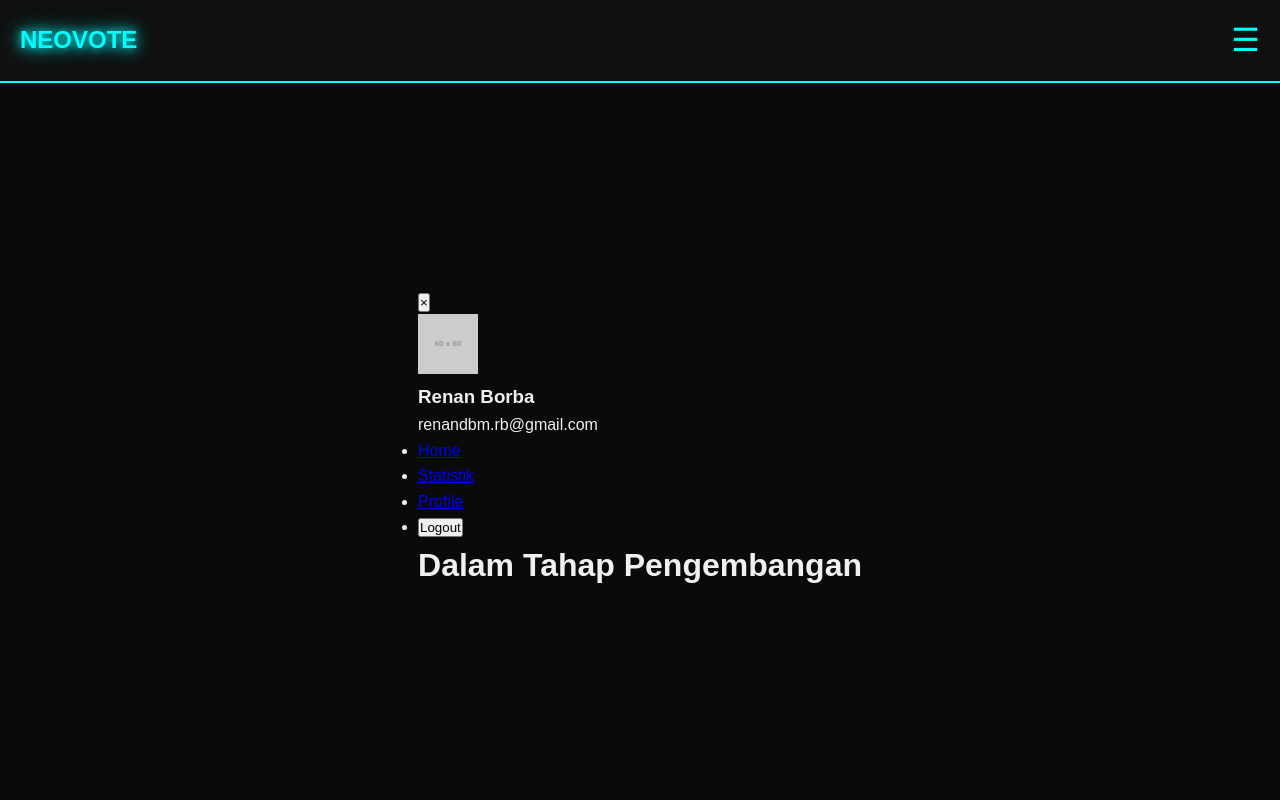
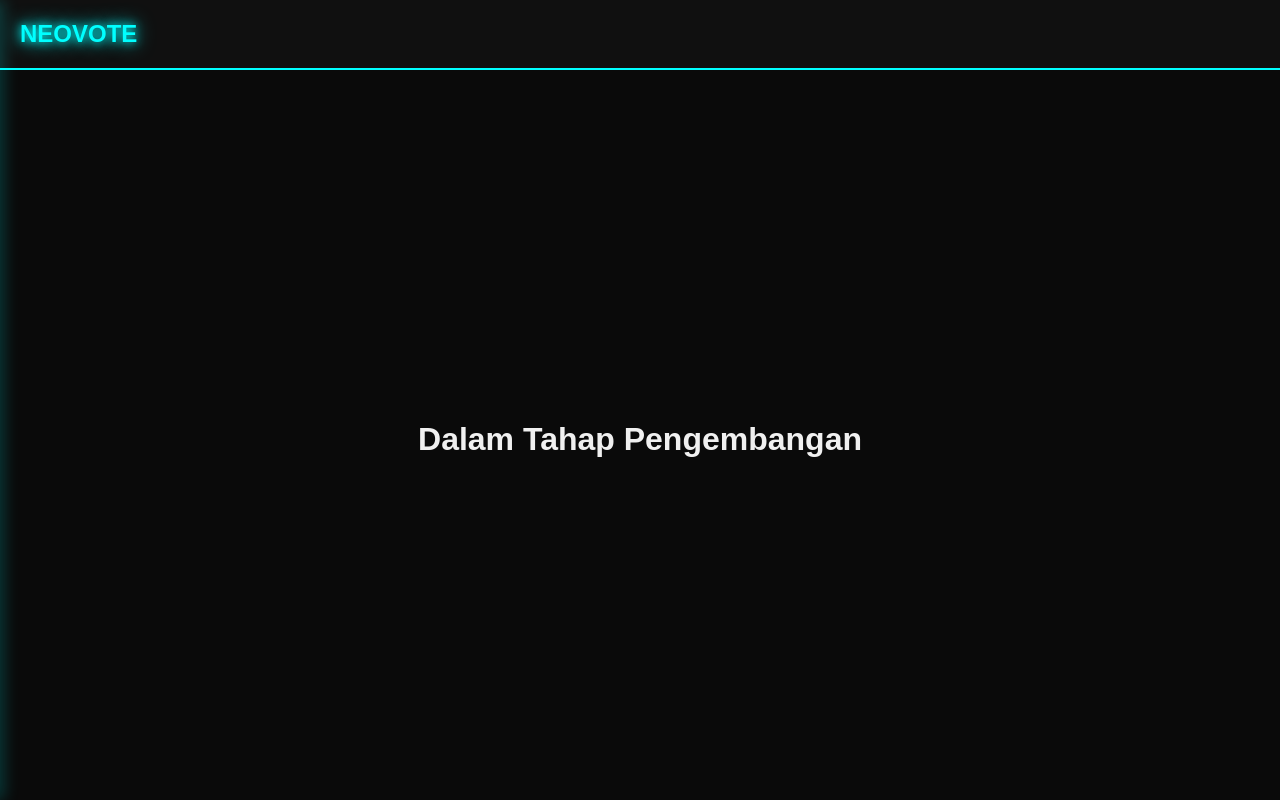
Before and after one commit to Arjuba12/Project_Evotin, a React app in the folder frontend/: page /profile in a window 1280 px wide. Built offline with nearby package versions, Linux system fonts and the light colour scheme; sample sign-in values are in the browser's storage; the HTML template or start-up script is replaced by a standard one.

Commit message:
navbar css edit

```diff
--- a/frontend/src/styles/Navbar.css
+++ b/frontend/src/styles/Navbar.css
@@ -1,6 +1,7 @@
+/* navbar atas */
 .navbar {
   display: flex;
-  justify-content: space-between; /* logo kiri, hamburger kanan */
+  justify-content: space-between;
   align-items: center;
   background: rgba(17, 17, 17, 0.95);
   backdrop-filter: blur(8px);
@@ -20,9 +21,147 @@
   text-shadow: 0 0 10px #0ff, 0 0 20px #0ff;
 }
 
+/* hamburger menu */
 .menu-icon {
   font-size: 2rem;
   cursor: pointer;
   color: #0ff;
-  display: block;
+  display: none;
+  /* default: sembunyikan di desktop */
 }
+
+/* nav-links default (desktop) */
+.nav-links {
+  list-style: none;
+  display: flex;
+  gap: 25px;
+  margin: 0;
+  padding: 0;
+}
+
+.nav-links li a {
+  color: #f0f0f0;
+  text-decoration: none;
+  font-size: 1rem;
+  transition: 0.3s;
+}
+
+.nav-links li a:hover {
+  color: #0ff;
+}
+
+/* sidebar drawer */
+.sidebar {
+  position: fixed;
+  top: 0;
+  left: -260px;
+  width: 260px;
+  height: 100%;
+  background: #111;
+  color: #fff;
+  transition: 0.3s ease;
+  z-index: 1200;
+  padding: 20px;
+  box-shadow: 4px 0 15px rgba(0, 255, 255, 0.2);
+}
+
+.sidebar.open {
+  left: 0;
+}
+
+.sidebar-header {
+  text-align: center;
+  margin-bottom: 20px;
+}
+
+.avatar {
+  width: 60px;
+  height: 60px;
+  border-radius: 50%;
+}
+
+.sidebar-header h3 {
+  margin: 10px 0 5px;
+  color: #0ff;
+}
+
+.sidebar-header p {
+  font-size: 0.85rem;
+  color: #ccc;
+}
+
+.sidebar ul {
+  list-style: none;
+  padding: 0;
+}
+
+.sidebar ul li {
+  margin: 15px 0;
+}
+
+.sidebar ul li a {
+  color: #f0f0f0;
+  text-decoration: none;
+  font-size: 1rem;
+  transition: 0.3s;
+}
+
+.sidebar ul li a:hover {
+  color: #0ff;
+}
+
+/* button khusus */
+.special-btn {
+  background: #f0f;
+  color: #fff;
+  padding: 8px 18px;
+  border-radius: 20px;
+  border: none;
+  cursor: pointer;
+  font-weight: 500;
+  box-shadow: 0 0 10px #f0f, 0 0 20px #f0f;
+}
+
+/* close button */
+.close-btn {
+  background: none;
+  border: none;
+  color: #fff;
+  font-size: 2rem;
+  position: absolute;
+  top: 15px;
+  right: 15px;
+  cursor: pointer;
+}
+
+/* overlay */
+.overlay {
+  position: fixed;
+  top: 0;
+  left: 0;
+  width: 100%;
+  height: 100%;
+  background: rgba(0, 0, 0, 0.5);
+  opacity: 0;
+  visibility: hidden;
+  transition: 0.3s;
+  z-index: 1150;
+}
+
+.overlay.show {
+  opacity: 1;
+  visibility: visible;
+}
+
+/* 🔹 responsive: kalau mobile */
+@media (max-width: 768px) {
+  .nav-links {
+    display: none;
+    /* hide navlinks di mobile */
+  }
+
+  .menu-icon {
+    display: block;
+    /* tampilkan hamburger */
+  }
+}
```
